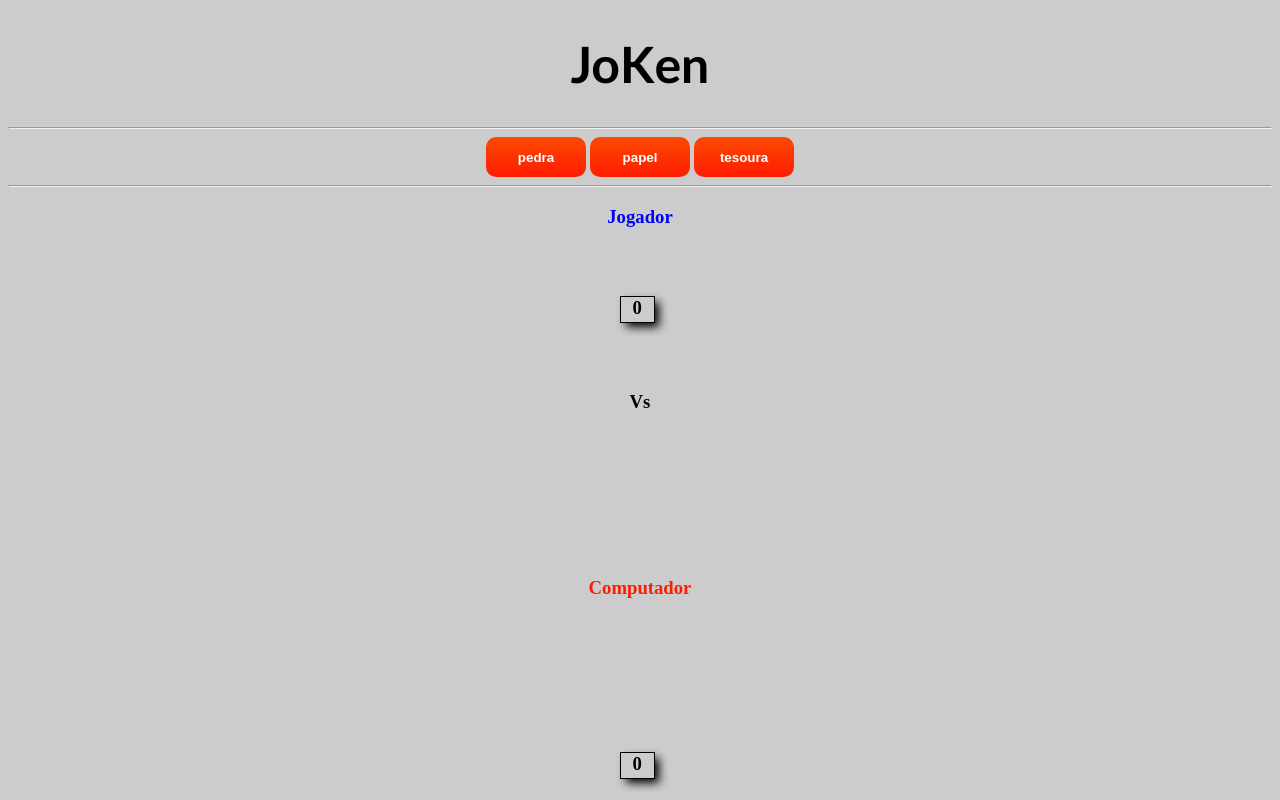
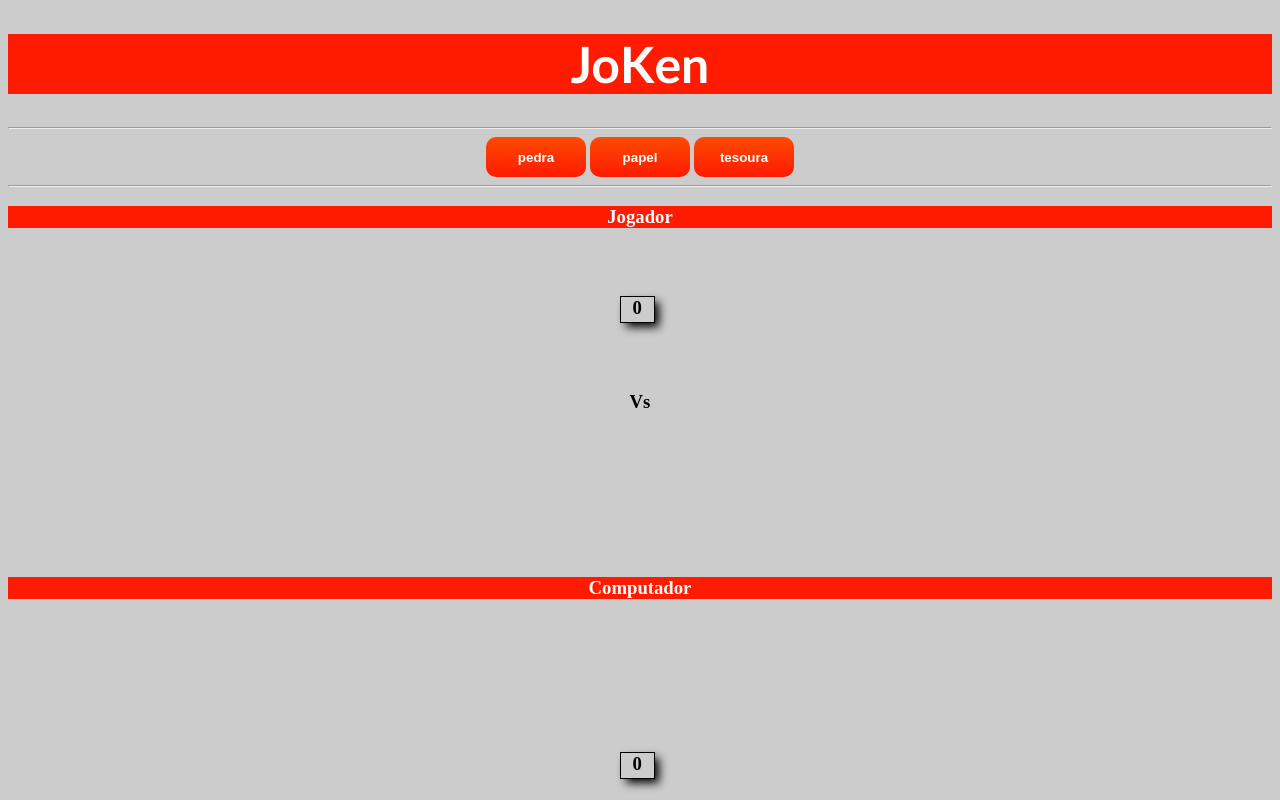
Before and after one commit to felipebiermann/jokenpo-game, a plain HTML site: page index.html in a window 1280 px wide. Drawn offline with Linux system fonts and the light colour scheme.

Commit message:
um pouco mais estilizado

```diff
--- a/assets/style.css
+++ b/assets/style.css
@@ -2,6 +2,14 @@ body {
   background-color: #ccc;
   font-family: "Times New Roman", Times, serif;
   text-align: center;
+}
+
+#player {
+  background-color: rgb(255, 27, 0);
+}
+
+#cpu {
+  background-color: rgb(255, 27, 0);
 }
 
 .placarBonito {
@@ -53,6 +61,7 @@ h1 {
   font-family: Trebuchet MS, sans-serif;
   font-size: 50px;
   text-align: center;
+  background-color: rgb(255, 27, 0);
 }
 
 h1 span {
@@ -83,13 +92,29 @@ h1:hover span {
 
 /* Aplica un delay para crear el efecto "paso a paso" en lugar de mostrar todo de golpe" */
 
+.u {
+  color: rgb(253, 253, 253);
+}
+
+.un {
+  color: rgb(253, 253, 255);
+}
+
+.uni {
+  color: rgb(255, 255, 255);
+}
+
+.unit {
+  color: rgb(255, 255, 255);
+}
+
 .unit {
   transition-delay: 0.48s;
-  color: rgb(255, 27, 0);
+  color: rgb(33, 102, 250);
 }
 .unite {
   transition-delay: 0.64s;
-  color: rgb(255, 27, 0);
+  color: rgb(33, 102, 250);
 }
 .united {
   transition-delay: 0.8s;
@@ -108,12 +133,15 @@ h1:hover span {
 }
 .united-natio {
   transition-delay: 1.6s;
+  color: white;
 }
 .united-nation {
   transition-delay: 1.76s;
+  color: white;
 }
 .united-nations {
   transition-delay: 1.92s;
+  color: white;
 }
 
 #pedraBtn,
--- a/index.html
+++ b/index.html
@@ -37,7 +37,7 @@
     <div id="game-board"></div>
 
     <div>
-      <h3 id="player" style="color: blue">Jogador</h3>
+      <h3 id="player" style="color: rgb(249, 249, 252)">Jogador</h3>
       <h3 class="placarBonito" id="placarPlayer">0</h3>
     </div>
 
@@ -49,7 +49,7 @@
       <img id="cpuimg" src="./assets/images/quadrado.png" />
     </div>
     <div>
-      <h3 id="cpu" style="color: rgb(255, 27, 0);">Computador</h3>
+      <h3 id="cpu" style="color: rgb(252, 250, 249);">Computador</h3>
       <h3 class="placarBonitoCPU" id="placarCPU">0</h3>
     </div>
     <h3 id="resultado" style="color: green"></h3>
```
Also changed, not shown: assets/images/istockphoto-1090312976-1024x1024.jpg (added).
